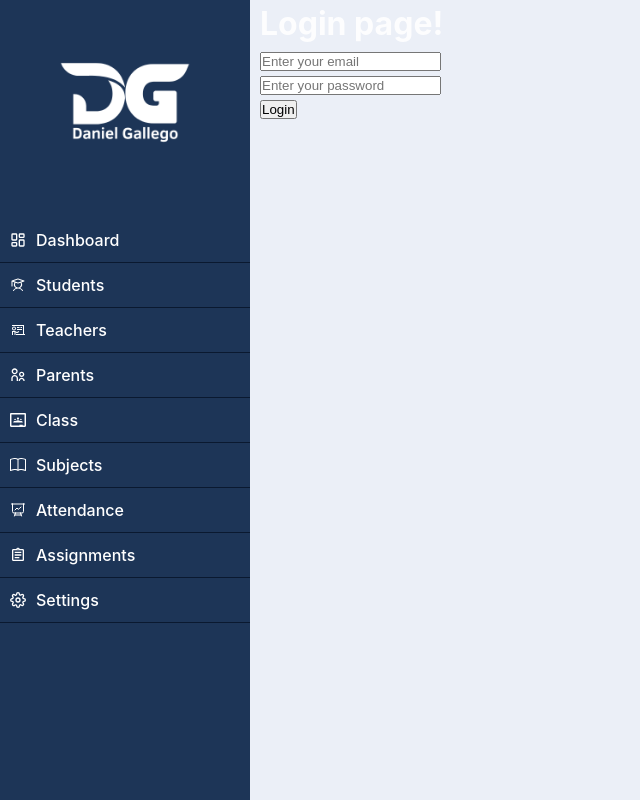
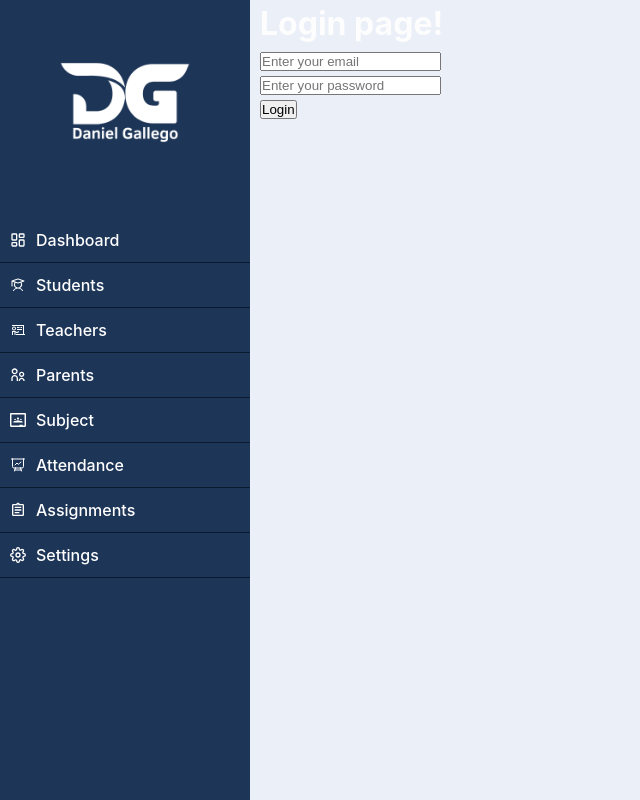
Before and after one commit to rakib53/school-management-frontend, a React (Vite) app: page /signin in a window 1280 px wide. Shown: the whole page, without its empty margins (0-640 px from the left). Built offline with nearby package versions, Linux system fonts and the light colour scheme.

Commit message:
Feature name changed

```diff
--- a/src/pages/Sidebar/index.jsx
+++ b/src/pages/Sidebar/index.jsx
@@ -83,7 +83,7 @@ const Sidebar = () => {
             <span className={styles.navLinks}>Parents</span>
           </Link>
 
-          <Link to={"/class"} className={styles.sidebabrNavItems}>
+          <Link to={"/subject"} className={styles.sidebabrNavItems}>
             <svg
               stroke="currentColor"
               fill="currentColor"
@@ -96,10 +96,10 @@ const Sidebar = () => {
             >
               <path d="M1.6367 1.6367C.7322 1.6367 0 2.369 0 3.2734v17.4532c0 .9045.7322 1.6367 1.6367 1.6367h20.7266c.9045 0 1.6367-.7322 1.6367-1.6367V3.2734c0-.9045-.7322-1.6367-1.6367-1.6367H1.6367zm.545 2.1817h19.6367v16.3632h-2.7266v-1.0898h-4.9102v1.0898h-12V3.8184zM12 8.1816c-.9046 0-1.6367.7322-1.6367 1.6368 0 .9045.7321 1.6367 1.6367 1.6367.9046 0 1.6367-.7322 1.6367-1.6367 0-.9046-.7321-1.6368-1.6367-1.6368zm-4.3633 1.9102c-.6773 0-1.2285.5493-1.2285 1.2266 0 .6772.5512 1.2265 1.2285 1.2265.6773 0 1.2266-.5493 1.2266-1.2265 0-.6773-.5493-1.2266-1.2266-1.2266zm8.7266 0c-.6773 0-1.2266.5493-1.2266 1.2266 0 .6772.5493 1.2265 1.2266 1.2265.6773 0 1.2285-.5493 1.2285-1.2265 0-.6773-.5512-1.2266-1.2285-1.2266zM12 12.5449c-1.179 0-2.4128.4012-3.1484 1.0059-.384-.1198-.8043-.1875-1.2149-.1875-1.3136 0-2.7285.695-2.7285 1.5586v.8965h14.1836v-.8965c0-.8637-1.4149-1.5586-2.7285-1.5586-.4106 0-.831.0677-1.2149.1875-.7356-.6047-1.9694-1.0059-3.1484-1.0059Z"></path>
             </svg>
-            <span className={styles.navLinks}>Class</span>
+            <span className={styles.navLinks}>Subject</span>
           </Link>
 
-          <Link to={"/subjects"} className={styles.sidebabrNavItems}>
+          {/* <Link to={"/subjects"} className={styles.sidebabrNavItems}>
             <svg
               stroke="currentColor"
               fill="currentColor"
@@ -112,7 +112,7 @@ const Sidebar = () => {
               <path d="M1 2.828c.885-.37 2.154-.769 3.388-.893 1.33-.134 2.458.063 3.112.752v9.746c-.935-.53-2.12-.603-3.213-.493-1.18.12-2.37.461-3.287.811V2.828zm7.5-.141c.654-.689 1.782-.886 3.112-.752 1.234.124 2.503.523 3.388.893v9.923c-.918-.35-2.107-.692-3.287-.81-1.094-.111-2.278-.039-3.213.492V2.687zM8 1.783C7.015.936 5.587.81 4.287.94c-1.514.153-3.042.672-3.994 1.105A.5.5 0 0 0 0 2.5v11a.5.5 0 0 0 .707.455c.882-.4 2.303-.881 3.68-1.02 1.409-.142 2.59.087 3.223.877a.5.5 0 0 0 .78 0c.633-.79 1.814-1.019 3.222-.877 1.378.139 2.8.62 3.681 1.02A.5.5 0 0 0 16 13.5v-11a.5.5 0 0 0-.293-.455c-.952-.433-2.48-.952-3.994-1.105C10.413.809 8.985.936 8 1.783z"></path>
             </svg>
             <span className={styles.navLinks}>Subjects</span>
-          </Link>
+          </Link> */}
 
           <Link to={"/attendance"} className={styles.sidebabrNavItems}>
             <svg
```
